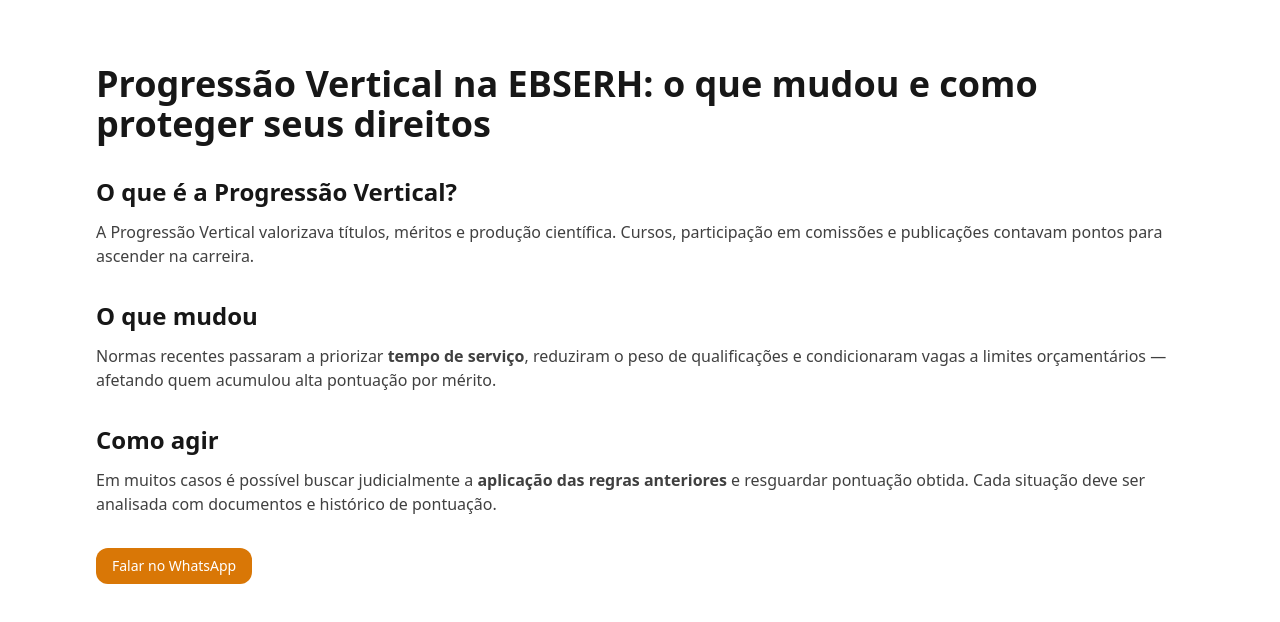
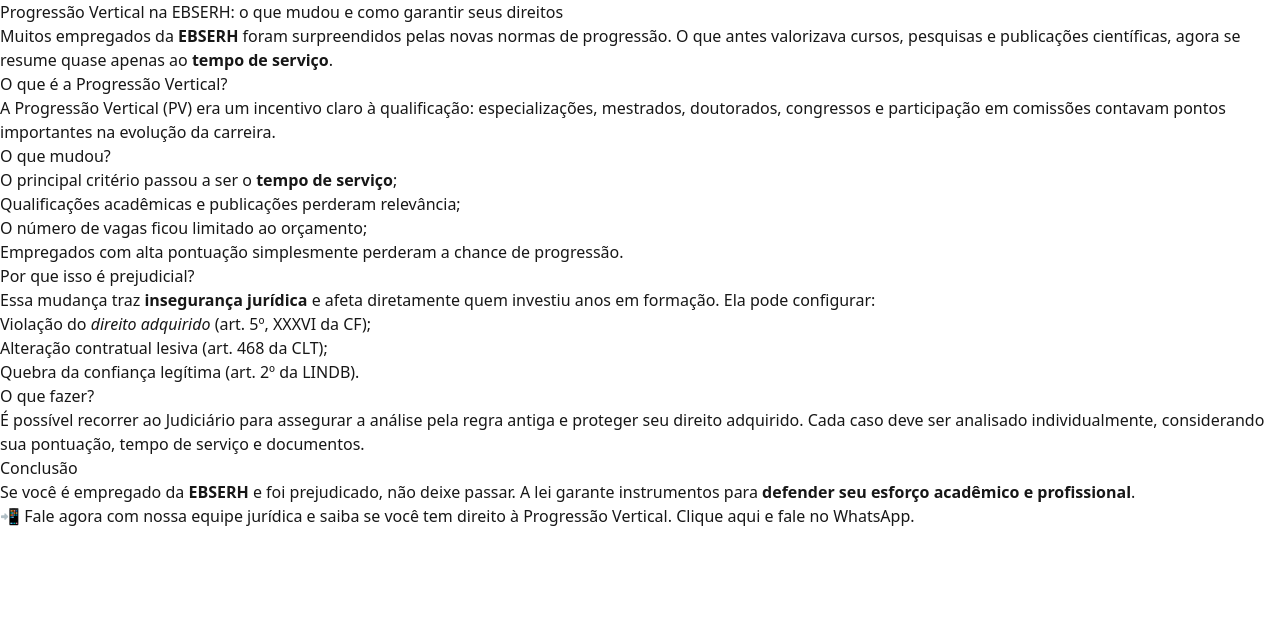
Before and after one commit to luizernane127/Carla-Muniz-Site, a Next.js app: page /artigos/ebserh-progressao in a window 1280 px wide. Shown: the top 622 px of the page. Built offline with nearby package versions, Linux system fonts and the light colour scheme.

Commit message:
Update page.tsx

```diff
--- a/app/artigos/ebserh-progressao/page.tsx
+++ b/app/artigos/ebserh-progressao/page.tsx
@@ -1,35 +1,59 @@
-import type { Metadata } from "next";
-export const metadata: Metadata = {
-  title: "Progressão Vertical na EBSERH: o que mudou e como proteger seus direitos",
-  description: "Mudanças nas normas da EBSERH e caminhos jurídicos para proteger a progressão baseada em mérito.",
-};
-
 export default function Page() {
   return (
-    <main className="container py-10 md:py-16">
-      <h1 className="text-3xl md:text-4xl font-bold">Progressão Vertical na EBSERH: o que mudou e como proteger seus direitos</h1>
+    <article className="prose lg:prose-xl">
+      <h1>Progressão Vertical na EBSERH: o que mudou e como garantir seus direitos</h1>
 
-      <h2 className="mt-8 text-xl md:text-2xl font-semibold">O que é a Progressão Vertical?</h2>
-      <p className="mt-3 text-neutral-700">
-        A Progressão Vertical valorizava títulos, méritos e produção científica. Cursos, participação em comissões
-        e publicações contavam pontos para ascender na carreira.
+      <p>
+        Muitos empregados da <strong>EBSERH</strong> foram surpreendidos pelas novas normas de
+        progressão. O que antes valorizava cursos, pesquisas e publicações científicas, agora
+        se resume quase apenas ao <strong>tempo de serviço</strong>.
       </p>
 
-      <h2 className="mt-8 text-xl md:text-2xl font-semibold">O que mudou</h2>
-      <p className="mt-3 text-neutral-700">
-        Normas recentes passaram a priorizar <strong>tempo de serviço</strong>, reduziram o peso de qualificações e
-        condicionaram vagas a limites orçamentários — afetando quem acumulou alta pontuação por mérito.
+      <h2>O que é a Progressão Vertical?</h2>
+      <p>
+        A Progressão Vertical (PV) era um incentivo claro à qualificação: especializações,
+        mestrados, doutorados, congressos e participação em comissões contavam pontos
+        importantes na evolução da carreira.
       </p>
 
-      <h2 className="mt-8 text-xl md:text-2xl font-semibold">Como agir</h2>
-      <p className="mt-3 text-neutral-700">
-        Em muitos casos é possível buscar judicialmente a <strong>aplicação das regras anteriores</strong> e resguardar
-        pontuação obtida. Cada situação deve ser analisada com documentos e histórico de pontuação.
+      <h2>O que mudou?</h2>
+      <ul>
+        <li>O principal critério passou a ser o <strong>tempo de serviço</strong>;</li>
+        <li>Qualificações acadêmicas e publicações perderam relevância;</li>
+        <li>O número de vagas ficou limitado ao orçamento;</li>
+        <li>Empregados com alta pontuação simplesmente perderam a chance de progressão.</li>
+      </ul>
+
+      <h2>Por que isso é prejudicial?</h2>
+      <p>
+        Essa mudança traz <strong>insegurança jurídica</strong> e afeta diretamente quem investiu
+        anos em formação. Ela pode configurar:
+      </p>
+      <ul>
+        <li>Violação do <em>direito adquirido</em> (art. 5º, XXXVI da CF);</li>
+        <li>Alteração contratual lesiva (art. 468 da CLT);</li>
+        <li>Quebra da confiança legítima (art. 2º da LINDB).</li>
+      </ul>
+
+      <h2>O que fazer?</h2>
+      <p>
+        É possível recorrer ao Judiciário para assegurar a análise pela regra antiga e proteger
+        seu direito adquirido. Cada caso deve ser analisado individualmente, considerando sua
+        pontuação, tempo de serviço e documentos.
       </p>
 
-      <div className="mt-8">
-        <a href="https://wa.me/5583996858590" target="_blank" rel="noreferrer" className="btn-primary">Falar no WhatsApp</a>
-      </div>
-    </main>
+      <h2>Conclusão</h2>
+      <p>
+        Se você é empregado da <strong>EBSERH</strong> e foi prejudicado, não deixe passar. A lei garante
+        instrumentos para <strong>defender seu esforço acadêmico e profissional</strong>.
+      </p>
+
+      <blockquote>
+        📲 Fale agora com nossa equipe jurídica e saiba se você tem direito à Progressão Vertical.{" "}
+        <a href="https://wa.me/5583996858590" target="_blank" rel="noreferrer">
+          Clique aqui e fale no WhatsApp
+        </a>.
+      </blockquote>
+    </article>
   );
 }
```
